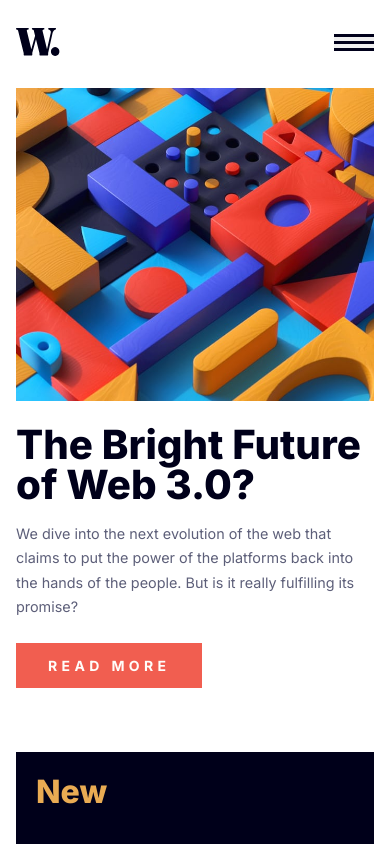
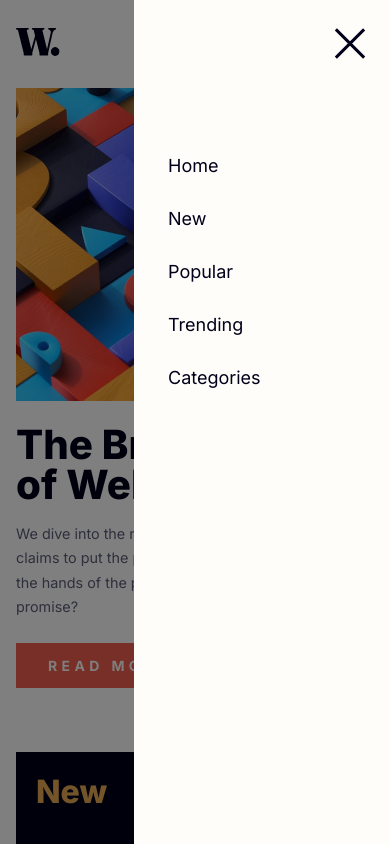
Before and after one commit to ClodoaldoDantas/news-homepage, a Nuxt app: page / in a window 390 px wide. Both pictures are taken after a click on the button "Open menu". Shown: the top 844 px of the page. Built offline with nearby package versions, Linux system fonts and the light colour scheme.

Commit message:
feat: mobile navigation added

```diff
--- a/assets/styles/global.scss
+++ b/assets/styles/global.scss
@@ -57,3 +57,15 @@ h4 {
   padding-right: 1rem;
   padding-left: 1rem;
 }
+
+.sr-only {
+  position: absolute;
+  width: 1px;
+  height: 1px;
+  padding: 0;
+  margin: -1px;
+  overflow: hidden;
+  clip: rect(0, 0, 0, 0);
+  white-space: nowrap;
+  border: 0;
+}
--- a/components/NavigationMobile.vue
+++ b/components/NavigationMobile.vue
@@ -1,12 +1,130 @@
+<script setup lang="ts">
+const isOpen = ref(false)
+const offCanvasElement = ref(null)
+
+function handleOpenMenu() {
+  isOpen.value = true
+
+  offCanvasElement.value.removeAttribute('aria-hidden')
+  offCanvasElement.value.setAttribute('aria-modal', 'true')
+  offCanvasElement.value.setAttribute('role', 'dialog')
+}
+
+function handleCloseMenu() {
+  isOpen.value = false
+
+  offCanvasElement.value.removeAttribute('aria-modal')
+  offCanvasElement.value.removeAttribute('role')
+  offCanvasElement.value.setAttribute('aria-hidden', 'true')
+}
+
+onKeyStroke(['Escape'], () => {
+  if (isOpen.value) {
+    handleCloseMenu()
+  }
+})
+
+onMounted(() => {
+  offCanvasElement.value.setAttribute('aria-hidden', 'true')
+})
+</script>
+
 <template>
-  <button class="trigger" type="button" aria-label="Open menu">
+  <button
+    class="trigger"
+    type="button"
+    aria-label="Open menu"
+    @click="handleOpenMenu()"
+  >
     <img src="~/assets/icons/icon-menu.svg" alt="" />
   </button>
+
+  <div
+    class="off-canvas"
+    ref="offCanvasElement"
+    :class="{ show: isOpen }"
+    tabindex="-1"
+    aria-labelledby="offcanvasTitle"
+  >
+    <h2 class="sr-only" id="offcanvasTitle">News Navigation</h2>
+
+    <button
+      class="trigger"
+      type="button"
+      aria-label="Close menu"
+      @click="handleCloseMenu()"
+    >
+      <img src="~/assets/icons/icon-menu-close.svg" alt="" />
+    </button>
+
+    <nav class="navigation">
+      <a href="#">Home</a>
+      <a href="#">New</a>
+      <a href="#">Popular</a>
+      <a href="#">Trending</a>
+      <a href="#">Categories</a>
+    </nav>
+  </div>
+
+  <div v-if="isOpen" class="overlay" @click="handleCloseMenu()" />
 </template>
 
-<style scoped>
+<style lang="scss" scoped>
 .trigger {
-  appearance: none;
+  background: transparent;
   border: 0;
 }
+
+.off-canvas {
+  position: fixed;
+  top: 0;
+  right: 0;
+
+  height: 100vh;
+  width: 256px;
+  z-index: 2;
+
+  padding: 1.75rem 1.5rem;
+  background-color: var(--off-white);
+
+  display: flex;
+  flex-direction: column;
+  gap: 5.375rem;
+
+  visibility: hidden;
+  transform: translateX(100%);
+  transition: transform 0.3s ease-in-out;
+
+  &.show {
+    visibility: visible;
+    transform: translateX(0);
+  }
+
+  & > button {
+    align-self: flex-end;
+  }
+}
+
+.navigation {
+  display: flex;
+  flex-direction: column;
+  gap: 0.75rem;
+
+  a {
+    padding: 0.625rem;
+    font-size: 1.125rem;
+    color: var(--very-dark-blue);
+    transition: color 200ms;
+  }
+}
+
+.overlay {
+  position: fixed;
+  top: 0;
+  left: 0;
+  z-index: 1;
+  width: 100vw;
+  height: 100vh;
+  background-color: rgba(0, 0, 0, 0.5);
+}
 </style>
--- a/pages/index.vue
+++ b/pages/index.vue
@@ -168,6 +168,7 @@
 
   @include media.query(lg) {
     flex: 0 0 350px;
+    padding: 2rem 1.5rem;
   }
 
   &__title {
```
